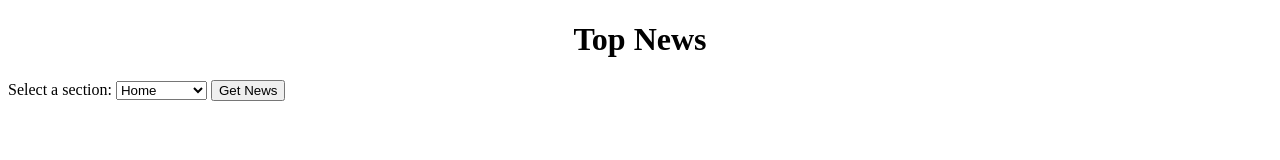
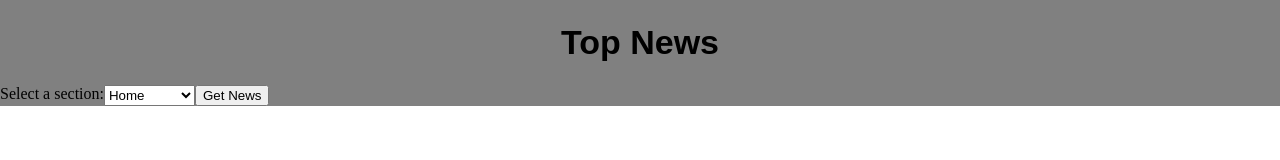
Before and after one commit to Humphrey-nyaga/top-nyt-api-news, a website: page frontend/index.html in a window 1280 px wide. Drawn offline with Linux system fonts and the light colour scheme.

Commit message:
Add page header

```diff
--- a/frontend/index.html
+++ b/frontend/index.html
@@ -10,7 +10,7 @@
 <div class="header">
 <h1>Top News</h1>
 </div>
-<form>
+<form class="form-container">
     <label for="section">Select a section:</label>
     <select id="section" name="section">
         <option value="home">Home</option>
--- a/frontend/style.css
+++ b/frontend/style.css
@@ -1,5 +1,18 @@
+body{
+    margin: 0;
+}
 .header{
+    width: 100%;
+    background-color: grey;
+    display: flex;
+    flex-direction: column;
     text-align: center;
+    font-size: 17px;
+    font-family: 'Source Sans Pro', sans-serif;
+}
+.form-container{
+    background-color: grey;
+    display: flex;
 }
 .articles-container {
     /*display: flex;*/
```
